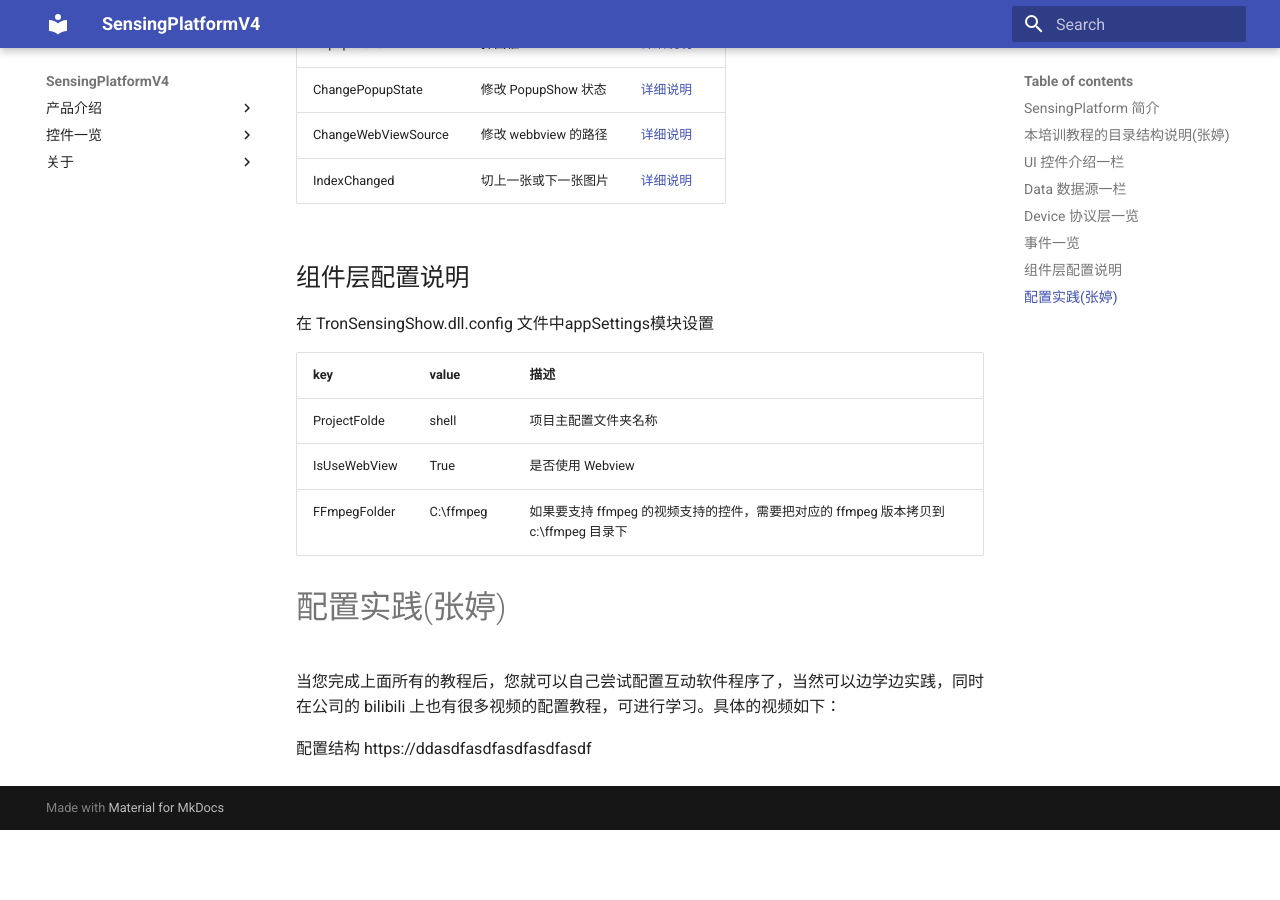
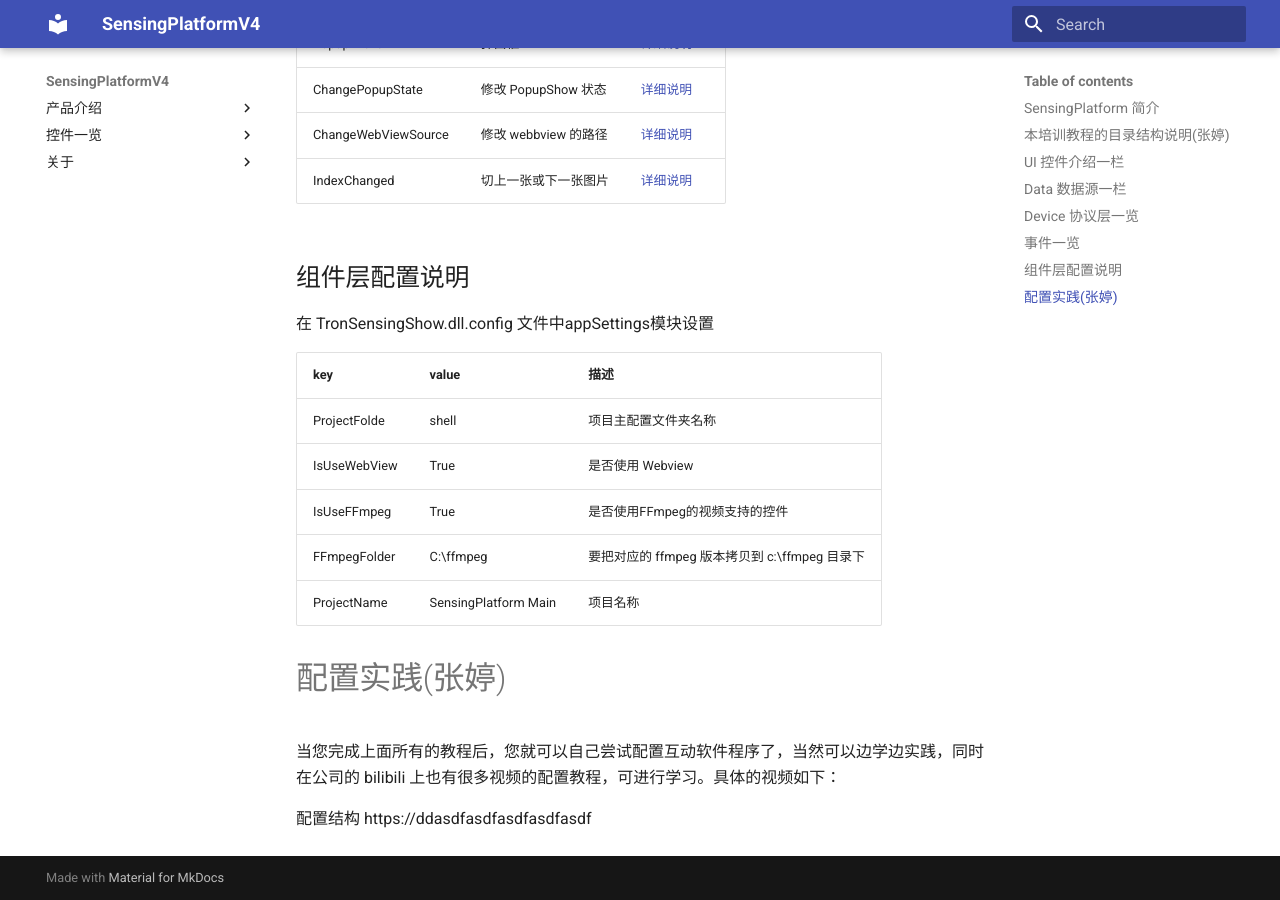
Before and after one commit to troncell/SensingPlatformDocs, an MkDocs documentation site: the page built from docs/README.md, in a window 1280 px wide and 900 px high, scrolled down 6590 px. Built offline with MkDocs 1.6.1 and Material for MkDocs 9.7.7, drawn with Linux system fonts in a browser that asks for light colours; before the commit the page ends 7420 px from its top, so only the background shows below that.

Commit message:
Update README.md

```diff
--- a/docs/README.md
+++ b/docs/README.md
@@ -363,7 +363,9 @@ SensingPlatform 是居于 Windows 平台的一套低代码平台，采用 Xml
 | ------------ | ---------- | ------------------------------------------------------------------------------------ |
 | ProjectFolde | shell      | 项目主配置文件夹名称                                                                 |
 | IsUseWebView | True       | 是否使用 Webview                                                                     |
-| FFmpegFolder | C:\\ffmpeg | 如果要支持 ffmpeg 的视频支持的控件，需要把对应的 ffmpeg 版本拷贝到 c:\\ffmpeg 目录下 |
+|IsUseFFmpeg   |True        |是否使用FFmpeg的视频支持的控件                                                          |
+| FFmpegFolder | C:\\ffmpeg | 要把对应的 ffmpeg 版本拷贝到 c:\\ffmpeg 目录下                                         |
+|ProjectName   |SensingPlatform Main|项目名称                                                                      |
 
 # 配置实践(张婷)
 
```
